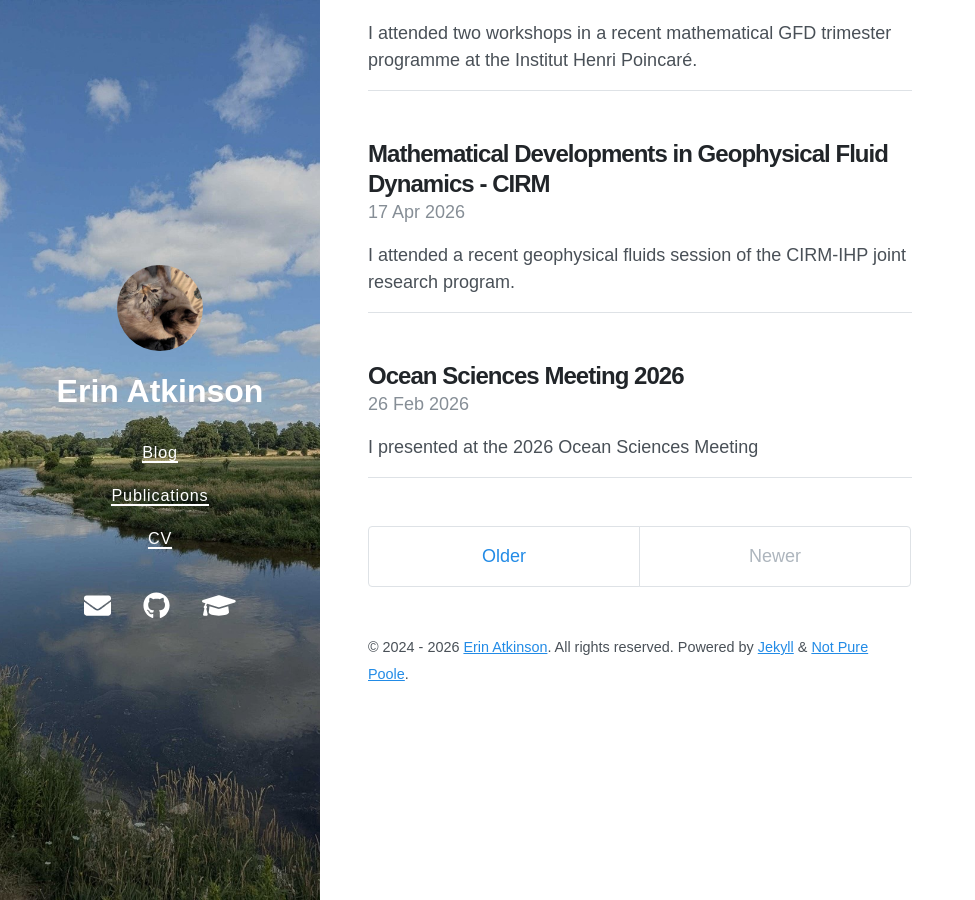
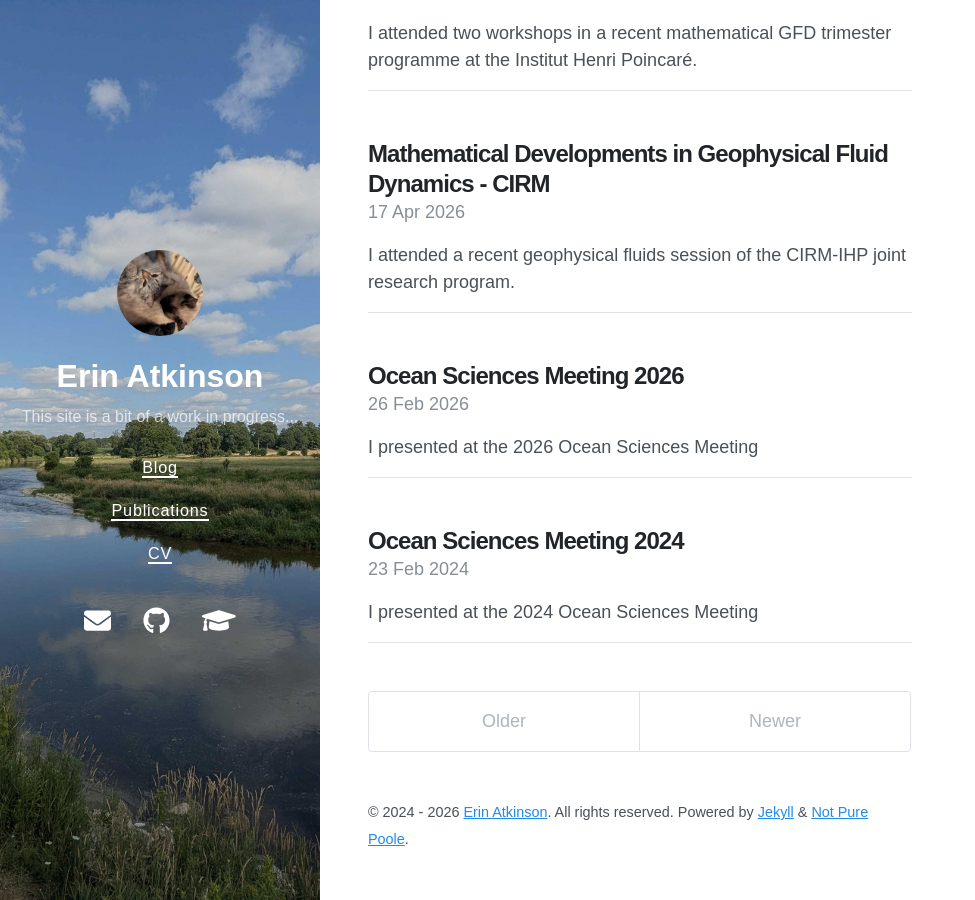
Before and after one commit to erin-atkinson/erin-atkinson.github.io, a Jekyll site: the page built from index.html, in a window 1280 px wide and 900 px high, scrolled down 630 px. Shown: the whole window, without its empty margins (0-975 px from the left). Built offline with Jekyll 4.4.1, drawn with Linux system fonts in a browser that asks for light colours; nearby versions of some CDN libraries; the list of posts is cut into pages by our own code.

Commit message:
Update description

```diff
--- a/_config.yml
+++ b/_config.yml
@@ -1,9 +1,9 @@
 # Setup
 title: Erin Atkinson
-description: ""
+description: This site is a bit of a work in progress...
 url: https://erin-atkinson.github.io
 avatar: images/avatar.jpeg
-paginate: 5
+paginate: 8
 permalink: pretty
 cover_image: images/bg.jpeg
 
@@ -12,7 +12,6 @@ plugins:
   - jekyll-gist
   - jekyll-paginate
   - jekyll-seo-tag
-  - jekyll-feed
   - jekyll-sitemap
 
 # Optimize Jekyll
```
